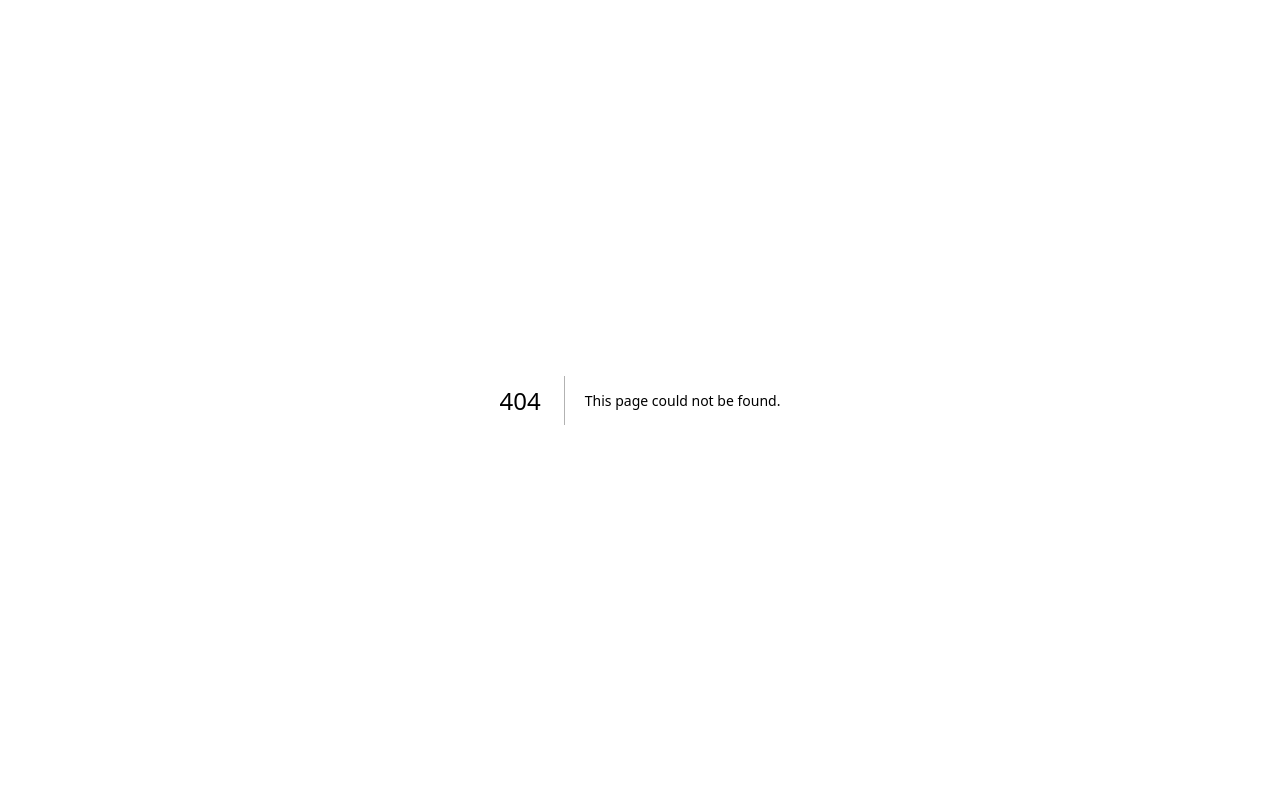
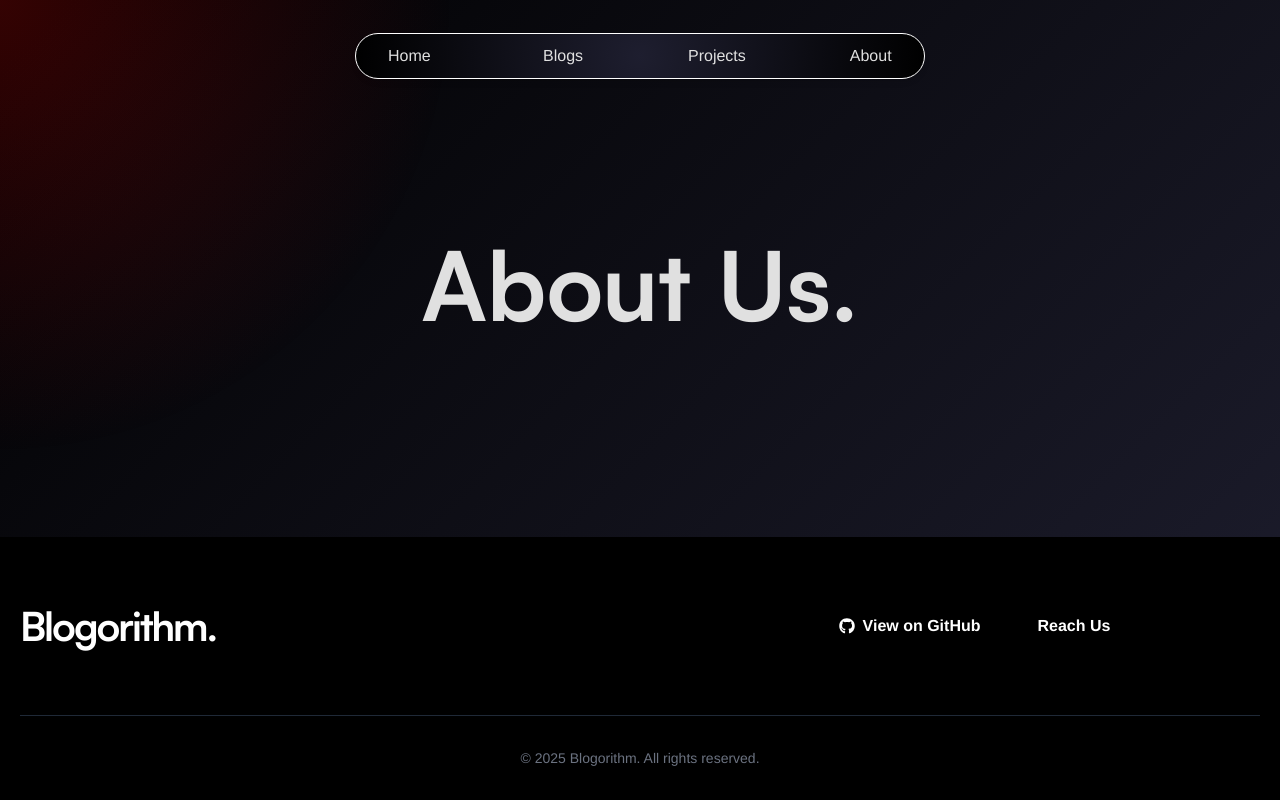
Before and after one commit to TechHungry/blogorithm, a Next.js app: page /about in a window 1280 px wide. Before the commit this address had no page. Built offline with nearby package versions, Linux system fonts and the light colour scheme.

Commit message:
Removed authors home page and added an about page.
Signed-off-by: ArfiArfath21 <arfiarfath21@gmail.com>

```diff
--- /dev/null
+++ b/src/app/about/page.tsx
@@ -0,0 +1,25 @@
+// import './style.css'
+import Navbar from '@/components/Navbar';
+import Column from '@/components/Column';
+import { routes } from '@/app/resources/config';
+import  { Footer } from "@/components/Footer";
+
+
+export default async function AboutHome() {
+    return (
+        <>
+            <Navbar routes={routes}/>
+            <Column classes={`mt-32`}>
+                <div className='relative'>
+                    <div className='me-auto my-24 px-12'>
+                        <div className='my-12'>
+                            <h1 className="lg:text-8xl md:text-6xl text-6xl font-extrabold font-satoshi lg:leading-tight text-center">About Us.</h1>
+                            {/* <h1 className="lg:text-4xl md:text-5xl text-4xl font-extrabold font-satoshi lg:leading-tight pe-4 self-start">on Blogorithm.</h1> */}
+                        </div>
+                    </div>
+                </div>
+            </Column>
+            <Footer />
+        </>
+    );
+}
--- a/src/app/resources/config.js
+++ b/src/app/resources/config.js
@@ -2,8 +2,8 @@ const baseURL = "arfath.me";
 
 const routes = {
   "/": true,
-  "/about": false,
-  "/authors": true,
+  "/about": true,
+  "/authors": false,
   "/work": true,
   "/blog": true,
   "/gallery": false,
--- a/src/components/Icons.tsx
+++ b/src/components/Icons.tsx
@@ -81,13 +81,14 @@ interface IconButtonProps {
     iconName: keyof typeof iconLibrary;
     text?: string;
     href: string;
+    effect?: boolean;
 }
 
-export function IconButton({ iconName, text, href }: IconButtonProps): any {
+export function IconButton({ iconName, text, href, effect=true }: IconButtonProps): any {
     const Icon = iconLibrary[iconName];
 
     return (
-        <Link href={href} className={`flex icon-button items-center mx-2 h-7 hover:bg-white hover:text-black rounded-full`}>
+        <Link href={href} className={`flex icon-button items-center mx-2 h-7 ${effect && `hover:bg-white hover:text-black rounded-full`}`}>
             {iconName && <Icon className="md:w-10 h-5 w-5 md:ms-0 ms-2"/>}
             {text && <p className='px-2  mx-auto'>{text}</p>}
         </Link>
--- a/src/components/Navbar.tsx
+++ b/src/components/Navbar.tsx
@@ -22,7 +22,7 @@ export default function Navbar({ routes }: NavbarProps) {
                     {routes["/"] && <IconButton text="Home" href="/" iconName={''} />}
                     {routes["/blog"] && <IconButton text="Blogs" href="/blog" iconName={''} />}
                     {routes["/work"] && <IconButton text="Projects" href="/work" iconName={''} />}
-                    {routes["/authors"] && <IconButton text="Authors" href="/authors" iconName={''} />}
+                    {routes["/about"] && <IconButton text="About" href="/about" iconName={''} />}
                 </div>
             </div>
         </div>
```
Also changed, not shown: src/app/authors/[slug]/page.tsx (added).
